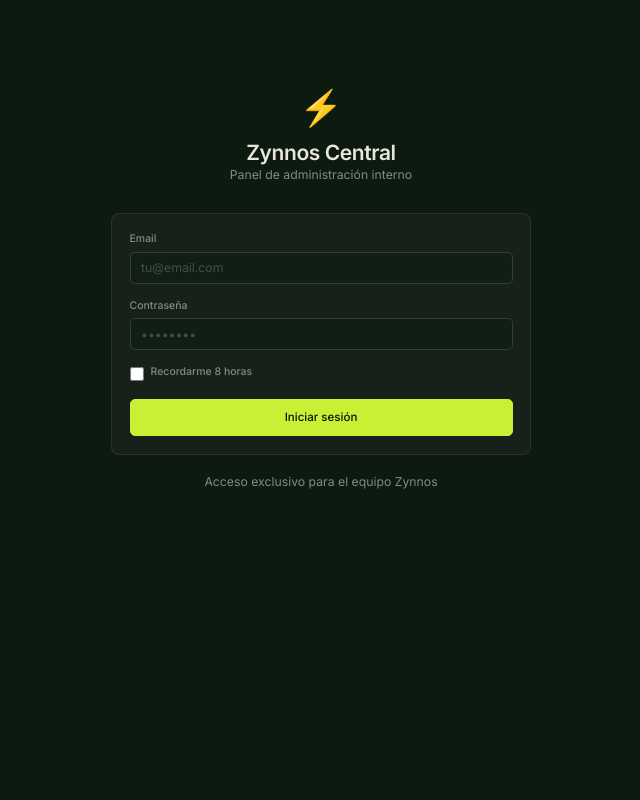
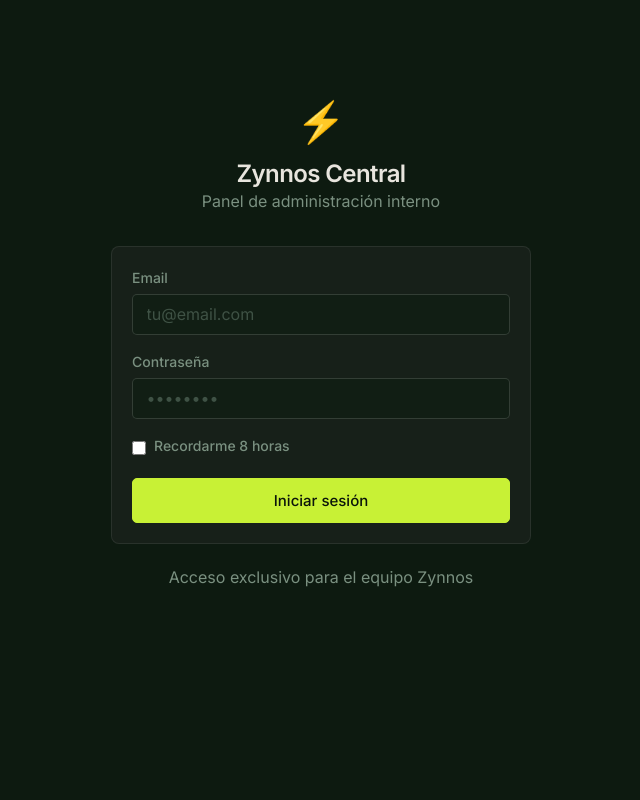
Before and after one commit to zynnoslabs/Central, a Flask app: a page that uses app/templates/base.html in a window 1280 px wide. Shown: the whole page, without its empty margins (319-959 px from the left). Run offline with Flask 3, Linux system fonts and the light colour scheme; some libraries are stand-ins or nearby versions.

Commit message:
ui: tipografía más grande, animaciones de navegación, links limpios
- Base 16px (antes 14px), escala completa agrandada:
  h1 1.5rem, h2 1.125rem, body 1rem, nav links 15px, botones 15px
- View Transitions API: fade suave entre páginas al navegar
- Botones: efecto press físico (translateY 1px al click)
- Links .link: underline que crece desde la izquierda al hover
- Hover en btn-primary/teal: glow ring sutil (sin decoración excesiva)
- h4 sin uppercase ni letter-spacing (limpieza de "tags en títulos")
- Input focus: ring 3px más legible

Co-Authored-By: Claude Sonnet 4.6 <noreply@anthropic.com>
Claude-Session: https://claude.ai/code/session_01EkkSR2S1ammGfJTH88y4rA

```diff
--- a/app/templates/base.html
+++ b/app/templates/base.html
@@ -59,7 +59,7 @@
   --t: .12s ease;
 }
 
-html { font-size: 14px; }   /* base 14px — estándar de herramientas pro */
+html { font-size: 16px; }
 
 body {
   font-family: var(--font);
@@ -113,7 +113,7 @@ nav {
   flex: 1;
 }
 .nav-links a {
-  font-size: .875rem;   /* 14px * .875 = 12.25px → visible */
+  font-size: .9375rem;  /* 15px */
   font-weight: 500;
   color: var(--fg2);
   padding: .3rem .65rem;
@@ -179,19 +179,19 @@ main {
 /* ═══════════════════════════════════════════════
    TIPOGRAFÍA
    ═══════════════════════════════════════════════ */
-h1 { font-size: 1.25rem; font-weight: 600; letter-spacing: -.02em; color: var(--fg); line-height: 1.2; }
-h2 { font-size: 1rem;    font-weight: 600; letter-spacing: -.01em; color: var(--fg); }
-h3 { font-size: .9rem;   font-weight: 600; color: var(--fg); }
-h4 { font-size: .825rem; font-weight: 600; color: var(--fg2); text-transform: uppercase; letter-spacing: .06em; }
-p  { font-size: .875rem; color: var(--fg2); line-height: 1.6; }
+h1 { font-size: 1.5rem;   font-weight: 600; letter-spacing: -.025em; color: var(--fg); line-height: 1.15; }
+h2 { font-size: 1.125rem; font-weight: 600; letter-spacing: -.015em; color: var(--fg); }
+h3 { font-size: 1rem;     font-weight: 600; color: var(--fg); }
+h4 { font-size: .875rem;  font-weight: 500; color: var(--fg2); }
+p  { font-size: 1rem;     color: var(--fg2); line-height: 1.65; }
 
 /* Encabezado de página — patrón consistente */
 .page-header {
   display: flex; align-items: center; justify-content: space-between;
   gap: 1rem; margin-bottom: 1.5rem; flex-wrap: wrap;
 }
-.page-title { font-size: 1.1rem; font-weight: 600; letter-spacing: -.02em; }
-.page-sub   { font-size: .8rem; color: var(--fg2); margin-top: .2rem; }
+.page-title { font-size: 1.375rem; font-weight: 600; letter-spacing: -.025em; }
+.page-sub   { font-size: .9375rem; color: var(--fg2); margin-top: .25rem; }
 
 /* ═══════════════════════════════════════════════
    CARDS
@@ -209,18 +209,18 @@ p  { font-size: .875rem; color: var(--fg2); line-height: 1.6; }
   gap: .75rem; padding-bottom: .9rem; margin-bottom: 1rem;
   border-bottom: 1px solid var(--border);
 }
-.card-title { font-size: .875rem; font-weight: 600; }
-.card-muted { font-size: .75rem; color: var(--fg2); }
+.card-title { font-size: 1rem; font-weight: 600; }
+.card-muted { font-size: .875rem; color: var(--fg2); }
 
 /* ═══════════════════════════════════════════════
    BOTONES — una sola escala consistente
    ═══════════════════════════════════════════════ */
 .btn {
   display: inline-flex; align-items: center; gap: .35rem;
-  font-family: var(--font); font-size: .825rem; font-weight: 500;
-  border-radius: var(--r); padding: .38rem 1rem;
+  font-family: var(--font); font-size: .9375rem; font-weight: 500;
+  border-radius: var(--r); padding: .45rem 1.1rem;
   border: 1px solid; cursor: pointer; line-height: 1.4;
-  white-space: nowrap; transition: background var(--t), border-color var(--t), color var(--t);
+  white-space: nowrap;
   -webkit-appearance: none;
 }
 .btn:disabled { opacity: .4; cursor: not-allowed; }
@@ -245,16 +245,16 @@ p  { font-size: .875rem; color: var(--fg2); line-height: 1.6; }
 .btn-outline  { color: var(--teal); background: transparent; border-color: rgba(52,201,148,.35); }
 .btn-outline:hover:not(:disabled) { background: rgba(52,201,148,.08); }
 
-.btn-sm { font-size: .775rem; padding: .28rem .75rem; }
-.btn-xs { font-size: .72rem;  padding: .2rem .55rem; }
-.btn-lg { font-size: .9rem;   padding: .5rem 1.4rem; }
+.btn-sm { font-size: .875rem; padding: .32rem .85rem; }
+.btn-xs { font-size: .8rem;   padding: .22rem .6rem; }
+.btn-lg { font-size: 1.0625rem; padding: .55rem 1.5rem; }
 
 /* ═══════════════════════════════════════════════
    BADGES
    ═══════════════════════════════════════════════ */
 .badge {
   display: inline-flex; align-items: center;
-  font-size: .68rem; font-weight: 600;
+  font-size: .75rem; font-weight: 600;
   padding: .15rem .5rem; border-radius: 4px;
   border: 1px solid; white-space: nowrap;
 }
@@ -276,14 +276,14 @@ p  { font-size: .875rem; color: var(--fg2); line-height: 1.6; }
    ═══════════════════════════════════════════════ */
 .table-wrap { overflow-x: auto; border-radius: var(--r2); border: 1px solid var(--border); }
 
-table { width: 100%; border-collapse: collapse; font-size: .825rem; }
+table { width: 100%; border-collapse: collapse; font-size: .9375rem; }
 
 thead th {
   background: var(--bg2);
   padding: .55rem 1rem;
   text-align: left;
-  font-size: .7rem; font-weight: 600;
-  letter-spacing: .05em; text-transform: uppercase;
+  font-size: .75rem; font-weight: 600;
+  letter-spacing: .04em; text-transform: uppercase;
   color: var(--fg3);
   border-bottom: 1px solid var(--border);
   white-space: nowrap;
@@ -292,7 +292,7 @@ tbody tr { border-bottom: 1px solid var(--border); transition: background var(--
 tbody tr:last-child { border-bottom: none; }
 tbody tr:hover { background: rgba(255,255,255,.025); }
 tbody td {
-  padding: .65rem 1rem; color: var(--fg2); vertical-align: middle;
+  padding: .75rem 1.1rem; color: var(--fg2); vertical-align: middle;
   font-variant-numeric: tabular-nums;
 }
 tbody td a { color: var(--teal); }
@@ -308,8 +308,8 @@ tbody td strong { color: var(--fg); font-weight: 500; }
 .form-row-3 { grid-template-columns: 1fr 1fr 1fr; }
 
 label {
-  display: block; font-size: .75rem; font-weight: 500;
-  color: var(--fg2); margin-bottom: .35rem;
+  display: block; font-size: .875rem; font-weight: 500;
+  color: var(--fg2); margin-bottom: .4rem;
 }
 
 input[type="text"],
@@ -324,8 +324,8 @@ select, textarea {
   width: 100%; background: var(--bg2);
   border: 1px solid var(--border2);
   border-radius: var(--r); color: var(--fg);
-  font-family: var(--font); font-size: .875rem;
-  padding: .45rem .75rem; line-height: 1.4;
+  font-family: var(--font); font-size: 1rem;
+  padding: .5rem .85rem; line-height: 1.4;
   transition: border-color var(--t), box-shadow var(--t);
   -webkit-appearance: none;
 }
@@ -413,13 +413,93 @@ input[type="checkbox"] { width: 14px; height: 14px; accent-color: var(--lime); c
 
 /* KPI tile */
 .kpi { padding: 1rem 1.25rem; }
-.kpi-label { font-size: .7rem; font-weight: 600; text-transform: uppercase; letter-spacing: .06em; color: var(--fg3); margin-bottom: .3rem; }
-.kpi-value { font-size: 1.75rem; font-weight: 600; letter-spacing: -.03em; color: var(--fg); font-variant-numeric: tabular-nums; line-height: 1; }
+.kpi-label { font-size: .8125rem; font-weight: 600; text-transform: uppercase; letter-spacing: .06em; color: var(--fg3); margin-bottom: .3rem; }
+.kpi-value { font-size: 2rem; font-weight: 600; letter-spacing: -.03em; color: var(--fg); font-variant-numeric: tabular-nums; line-height: 1; }
 .kpi-delta { font-size: .72rem; color: var(--fg2); margin-top: .2rem; }
 
 /* Grid para KPIs */
 .kpi-grid { display: grid; grid-template-columns: repeat(auto-fit, minmax(160px, 1fr)); gap: 1px; background: var(--border); border-radius: var(--r2); overflow: hidden; border: 1px solid var(--border); }
 .kpi-grid .kpi { background: var(--surface); }
+
+/* ═══════════════════════════════════════════════
+   SCROLLBAR
+   ═══════════════════════════════════════════════ */
+/* ═══════════════════════════════════════════════
+   TRANSICIONES DE NAVEGACIÓN
+   View Transition API — suave entre páginas
+   ═══════════════════════════════════════════════ */
+
+/* Fade suave al cargar/navegar */
+@keyframes pageIn {
+  from { opacity: 0; transform: translateY(6px); }
+  to   { opacity: 1; transform: translateY(0); }
+}
+main {
+  animation: pageIn .22s cubic-bezier(.4,0,.2,1) both;
+}
+
+/* View Transitions API (Chrome 111+) — transición entre páginas */
+@view-transition { navigation: auto; }
+::view-transition-old(root) {
+  animation: .15s ease both fadeOut;
+}
+::view-transition-new(root) {
+  animation: .2s .05s ease both pageIn;
+}
+@keyframes fadeOut {
+  to { opacity: 0; }
+}
+
+/* Links de nav — transición de color más suave */
+.nav-links a {
+  transition: color .15s ease, background .15s ease;
+}
+
+/* Botones — efecto press físico */
+.btn {
+  transition: background .12s ease, border-color .12s ease, color .12s ease, transform .08s ease, box-shadow .12s ease;
+}
+.btn:active:not(:disabled) {
+  transform: translateY(1px);
+}
+.btn-primary:hover:not(:disabled) {
+  box-shadow: 0 0 0 3px rgba(200,241,53,.18);
+}
+.btn-teal:hover:not(:disabled) {
+  box-shadow: 0 0 0 3px rgba(52,201,148,.18);
+}
+
+/* Links de texto — underline animado */
+a.link {
+  color: var(--teal);
+  text-decoration: none;
+  background-image: linear-gradient(var(--teal), var(--teal));
+  background-size: 0 1px;
+  background-repeat: no-repeat;
+  background-position: 0 100%;
+  transition: background-size .2s ease, color .15s ease;
+}
+a.link:hover {
+  background-size: 100% 1px;
+}
+
+/* Cards — hover sutil */
+.card {
+  transition: border-color .15s ease;
+}
+.card:hover {
+  border-color: rgba(255,255,255,.15);
+}
+
+/* Input focus — ring más visible */
+input:focus, select:focus, textarea:focus {
+  box-shadow: 0 0 0 3px rgba(200,241,53,.15);
+}
+
+/* Rows de tabla — transición más suave */
+tbody tr {
+  transition: background .1s ease;
+}
 
 /* ═══════════════════════════════════════════════
    SCROLLBAR
```
